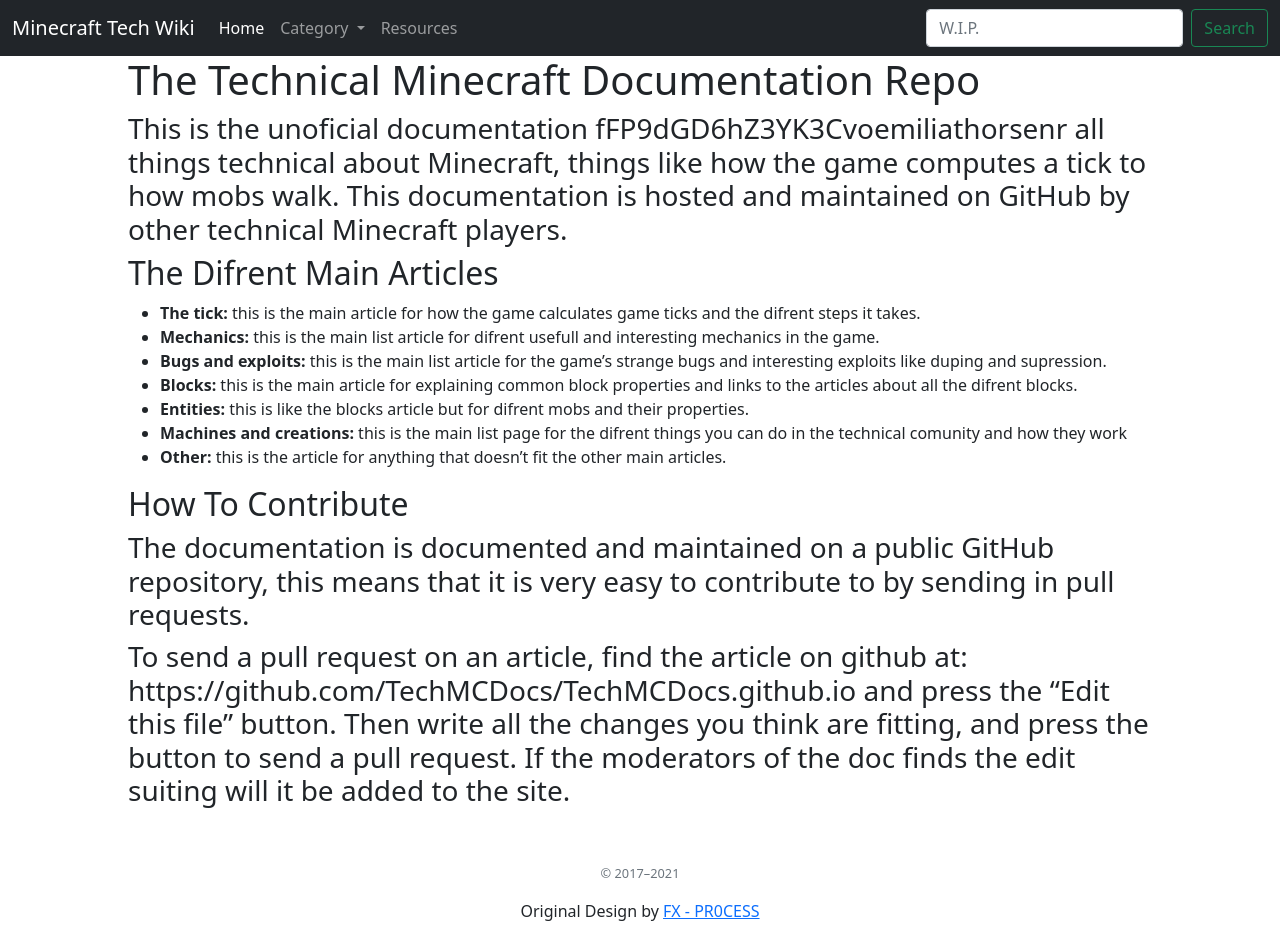
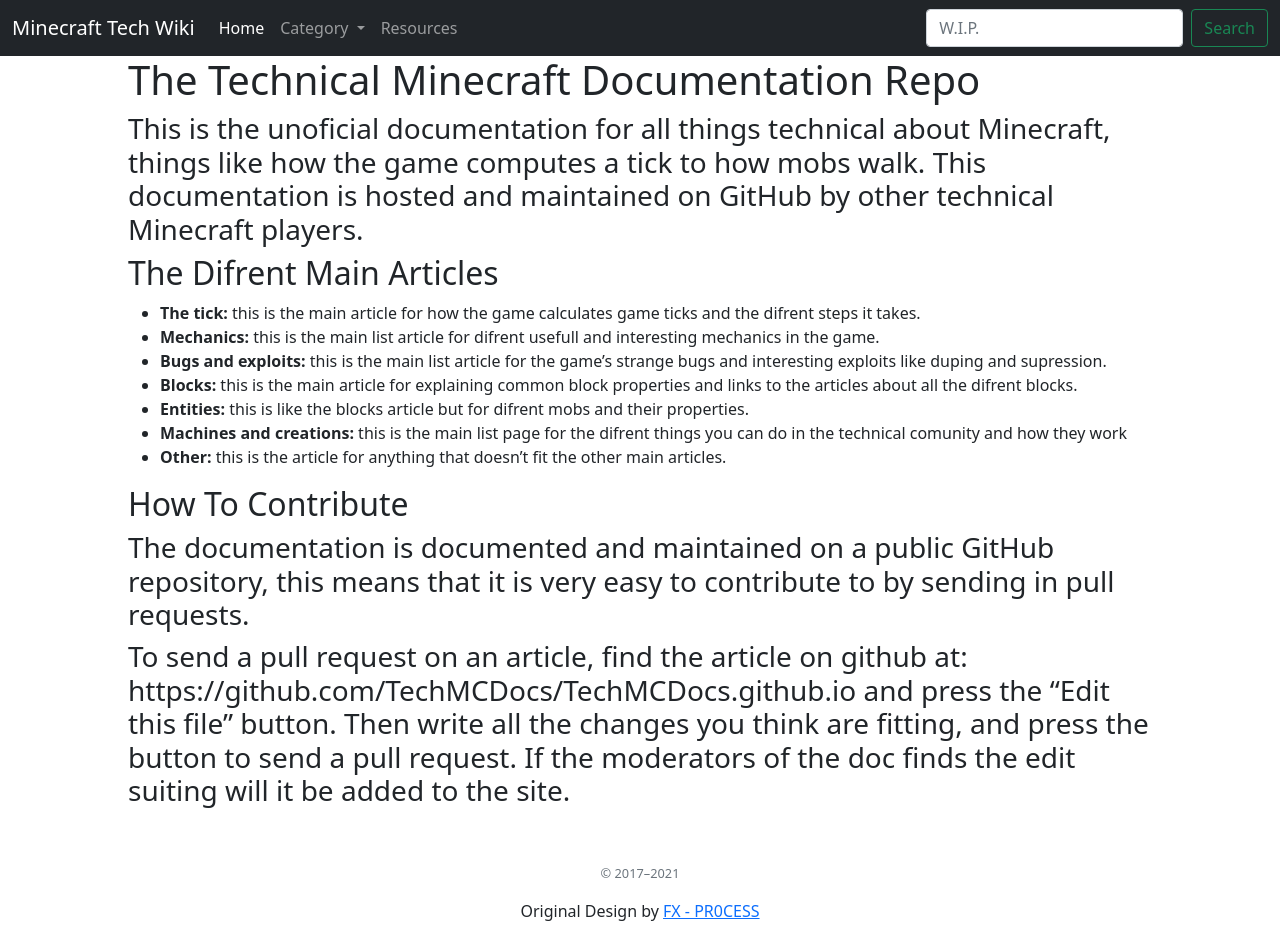
Before and after one commit to TechMCDocs/TechMCDocs.github.io, a Jekyll site: the page built from index.md, in a window 1280 px wide. Built offline with Jekyll 4.4.1, drawn with Linux system fonts in a browser that asks for light colours; our own code applies the rules of GitHub Pages for plain Markdown files.

Commit message:
i have no idea what hapend here, but i fixed it
cheese

```diff
--- a/index.md
+++ b/index.md
@@ -3,7 +3,7 @@
 ---
 
 # The Technical Minecraft Documentation Repo
-### This is the unoficial documentation fFP9dGD6hZ3YK3Cvoemiliathorsenr all things technical about Minecraft, things like how the game computes a tick to how mobs walk. This documentation is hosted and maintained on GitHub by other technical Minecraft players.
+### This is the unoficial documentation for all things technical about Minecraft, things like how the game computes a tick to how mobs walk. This documentation is hosted and maintained on GitHub by other technical Minecraft players.
 
 ## The Difrent Main Articles
 - **The tick:** this is the main article for how the game calculates game ticks and the difrent steps it takes.
```
